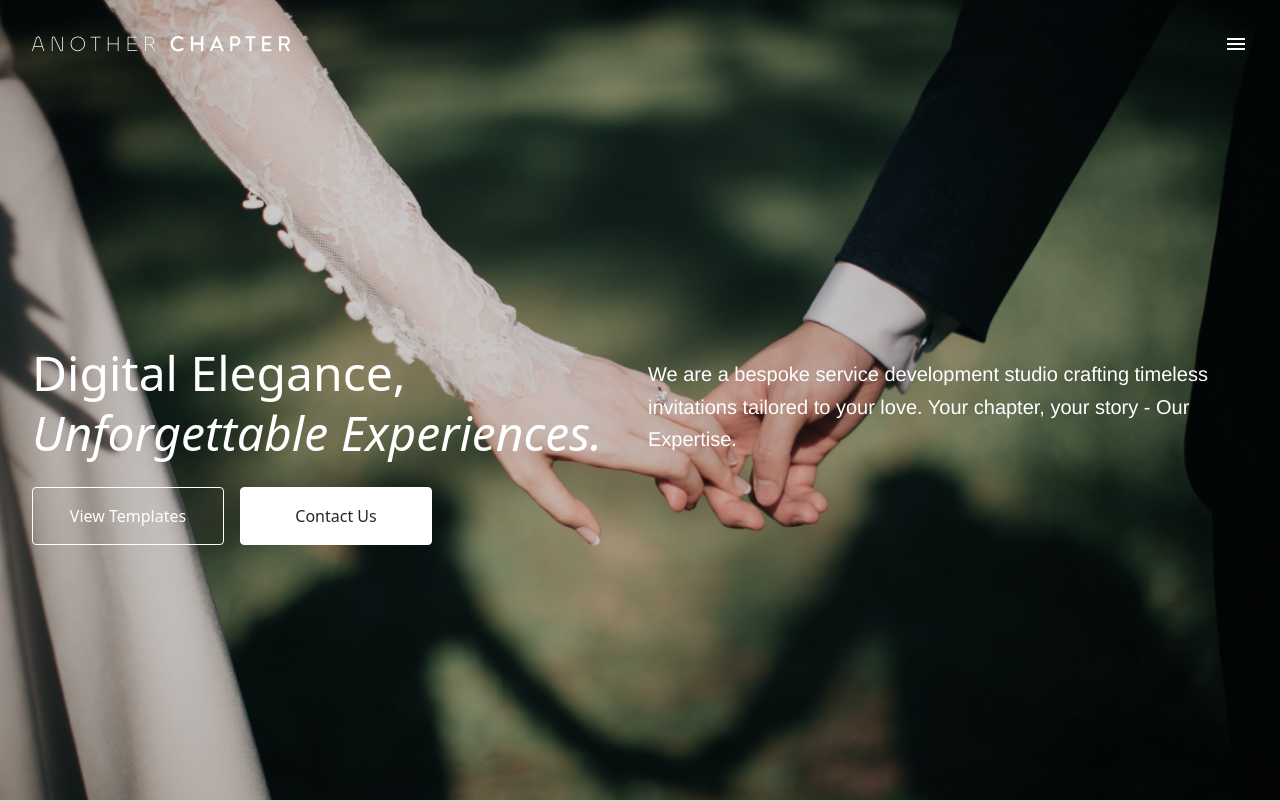
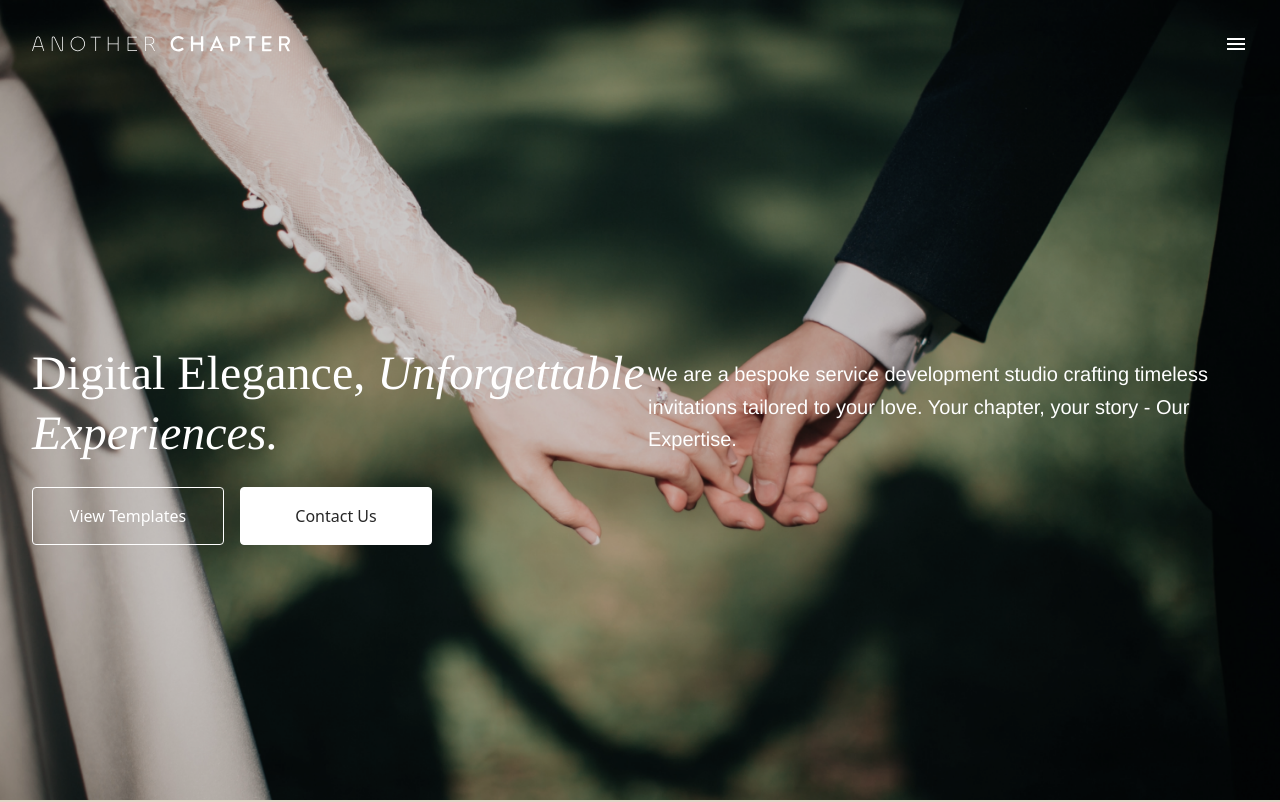
Before and after one commit to samueladitia95/another-chapter-fe, a SvelteKit app: page / in a window 1280 px wide. Shown: the top 802 px of the page. Built offline with nearby package versions, Linux system fonts and the light colour scheme.

Commit message:
change tailwind config, app.css import times new roman and remove unused font .tff

```diff
--- a/src/app.css
+++ b/src/app.css
@@ -1,38 +1,11 @@
+@import url('https://fonts.googleapis.com/css2?family=Tinos:ital,wght@0,400;0,700;1,400;1,700&display=swap');
+
 @tailwind base;
 @tailwind components;
 @tailwind utilities;
 
+
 @layer base {
-	/* TImes New Roman */
-	@font-face {
-		font-family: 'Times New Roman';
-		src: local('Times New Roman'), local('Times-New-Roman'), local('times new roman'),
-			local('times-new-roman'), url('/fonts/new-roman/normal.ttf');
-		font-weight: 400;
-		font-style: normal;
-	}
-	@font-face {
-		font-family: 'Times New Roman';
-		src: local('Times New Roman'), local('Times-New-Roman'), local('times new roman'),
-			url('/fonts/new-roman/normalItalic.ttf');
-		font-weight: 400;
-		font-style: italic;
-	}
-	@font-face {
-		font-family: 'Times New Roman';
-		src: local('Times New Roman'), local('Times-New-Roman'), local('times new roman'),
-			url('/fonts/new-roman/bold.ttf');
-		font-weight: 300;
-		font-style: normal;
-	}
-	@font-face {
-		font-family: 'Times New Roman';
-		src: local('Times New Roman'), local('Times-New-Roman'), local('times new roman'),
-			url('/fonts/new-roman/boldItalic.ttf');
-		font-weight: 700;
-		font-style: italic;
-	}
-
 	/* Helvetica Neue */
 	@font-face {
 		font-family: 'Helvetica Neue';
--- a/tailwind.config.js
+++ b/tailwind.config.js
@@ -17,13 +17,16 @@ export default {
 				'ac-dark-brown': '#4A4A4A',
 				'ac-bronze': '#89785F',
 				'ac-dark-olive': '#4D463E',
-				'ac-wedge': '#615A51'
+				'ac-wedge': '#615A51',
+				'ac-cream-brown': '#BBA88C',
+				'ac-dark-cream-brown': '#977D56'
 			},
 			backgroundImage: {
-				main: "url('/images/bg-main.png')"
+				main: "url('/images/bg-main.png')",
+				pricing: "url(/images/bg-pricing.png)"
 			},
 			fontFamily: {
-				roman: ['Times-New-Roman', ...defaultTheme.fontFamily.sans],
+				roman: ['Tinos', ...defaultTheme.fontFamily.serif],
 				helvetica: ['Helvetica Neue', ...defaultTheme.fontFamily.sans]
 			}
 		}
```
Also changed, not shown: static/fonts/new-roman/boldItalic.ttf (deleted), static/fonts/new-roman/normalItalic.ttf (deleted).
